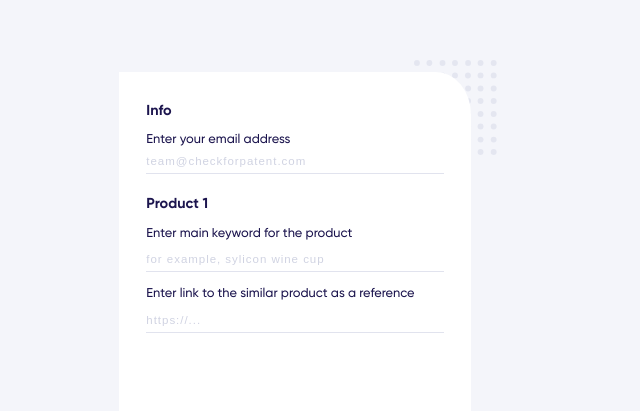
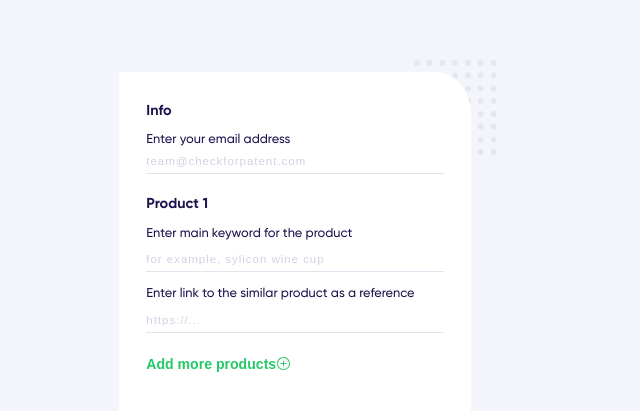
Before and after one commit to Chiga2030/testform, a React (Create React App) app: page / in a window 1280 px wide. Shown: the part 101-512 px from the top of the page, without its empty margins (332-972 px from the left). Built offline with nearby package versions, Linux system fonts and the light colour scheme.

Commit message:
added new component with button for add products

```diff
--- /dev/null
+++ b/src/components/AddProducts/AddProducts.jsx
@@ -0,0 +1,14 @@
+import styles from './AddProducts.module.css';
+
+const AddProducts = () => (
+  <>
+    <button
+      type="button"
+      className={styles.button}
+    >
+      Add more products
+    </button>
+  </>
+);
+
+export default AddProducts;
--- /dev/null
+++ b/src/components/AddProducts/AddProducts.module.css
@@ -0,0 +1,11 @@
+.button {
+  background: url(./img/plus.svg) no-repeat center right;
+  border: none;
+  color: var(--main-button-color);
+  cursor: pointer;
+  font-size: 1.1vw;
+  font-weight: 600;
+  padding: 0;
+  text-align: left;
+  width: 11.2vw;
+}
--- a/src/components/Form/Form.jsx
+++ b/src/components/Form/Form.jsx
@@ -4,6 +4,7 @@ import styles from './Form.module.css';
 
 import Info from '../Info/Info';
 import ProductList from '../ProductList/ProductList';
+import AddProducts from '../AddProducts/AddProducts';
 
 const defaultProducts = [
   {
@@ -26,6 +27,7 @@ const Form = () => {
         styles={styles}
         products={products}
       />
+      <AddProducts />
     </form>
   )
 };
```
Also changed, not shown: src/components/AddProducts/img/plus.svg (added).
